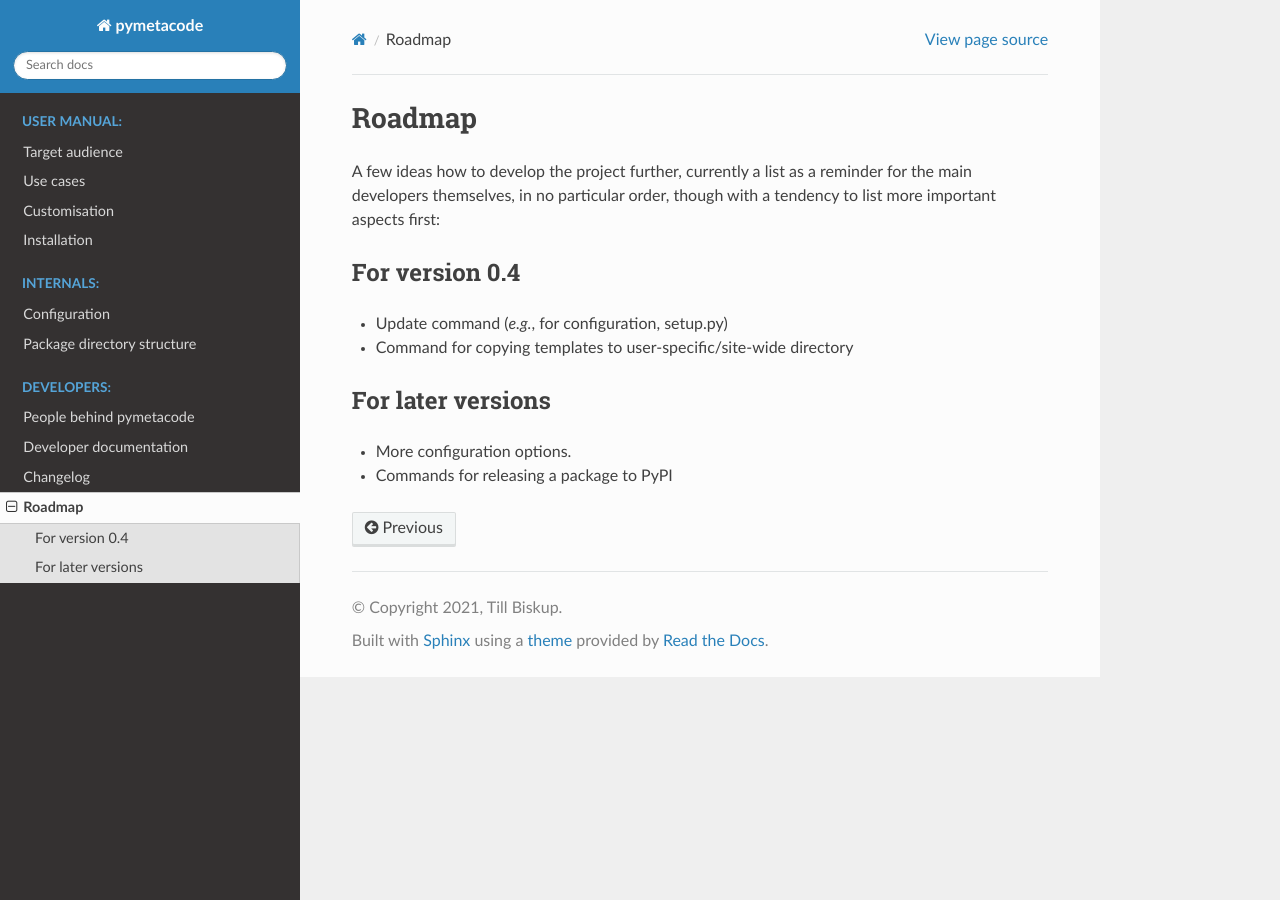
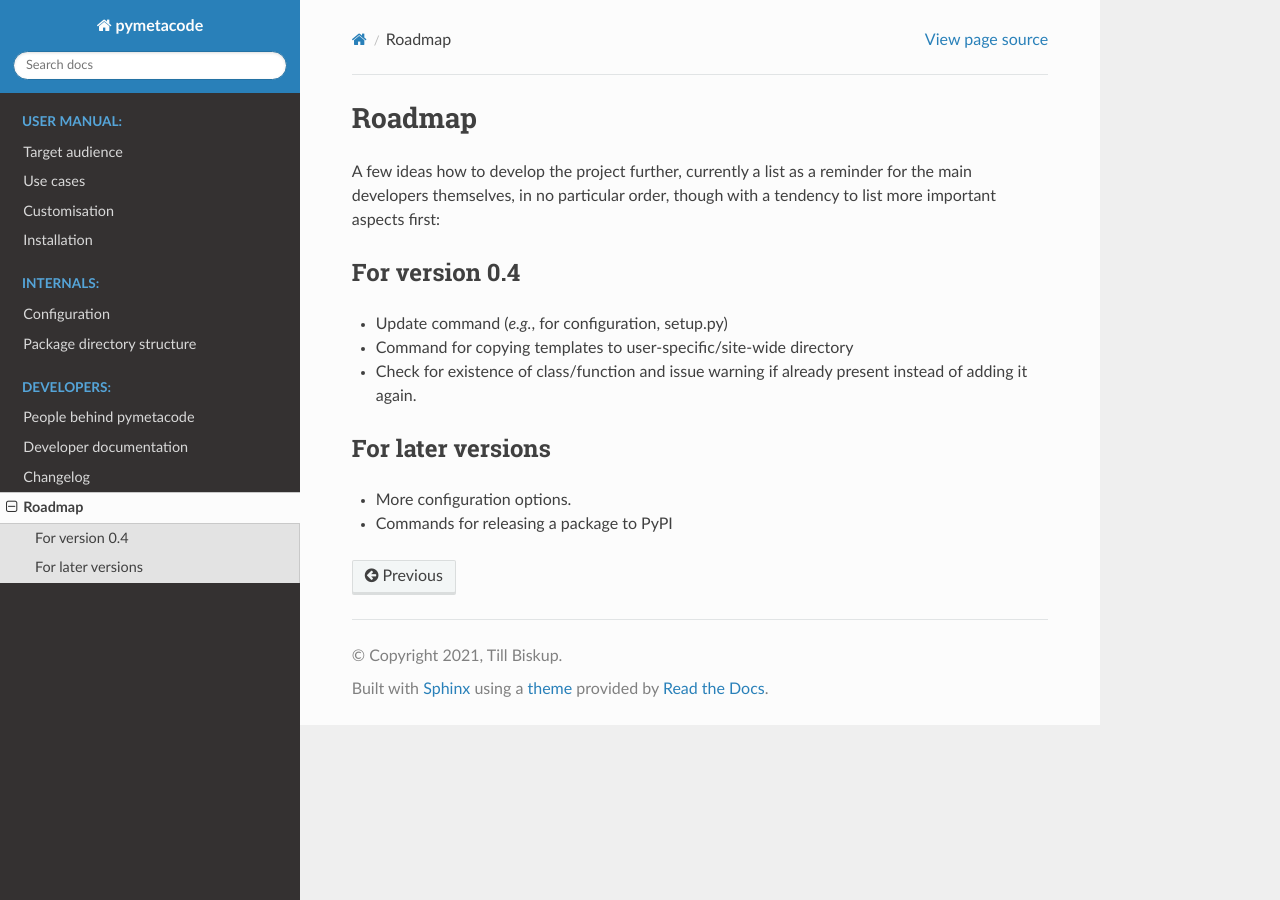
Before and after one commit to tillbiskup/pymetacode, a Sphinx documentation site: the page built from docs/roadmap.rst, in a window 1280 px wide. Built offline with Sphinx 7.4.7 and the Read the Docs theme 2.0.0, drawn with Linux system fonts in a browser that asks for light colours; pages that are not in the unit, such as notebooks, are missing from menus.

Commit message:
Update roadmap

```diff
--- a/docs/roadmap.rst
+++ b/docs/roadmap.rst
@@ -12,6 +12,8 @@ For version 0.4
 
 * Command for copying templates to user-specific/site-wide directory
 
+* Check for existence of class/function and issue warning if already present instead of adding it again.
+
 
 For later versions
 ==================
```
Also changed, not shown: 1 other file.
